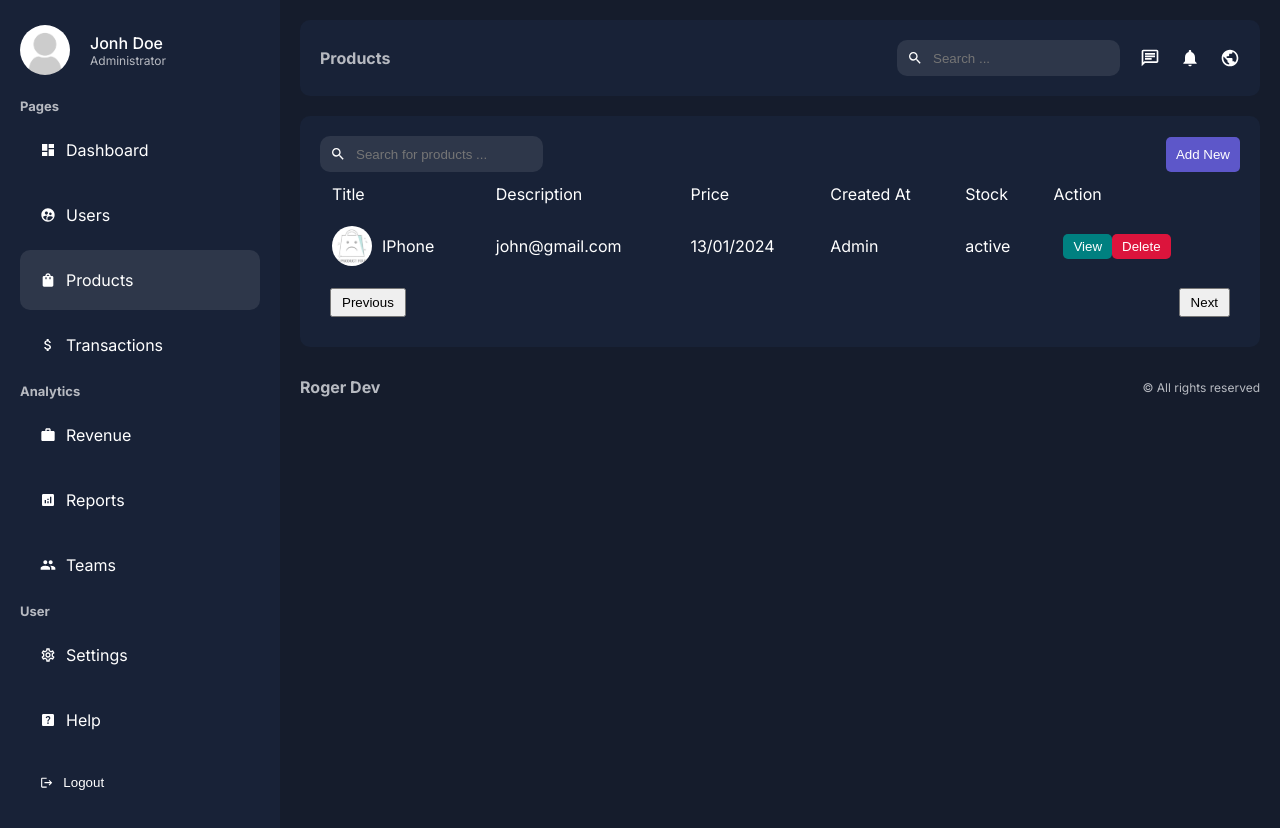
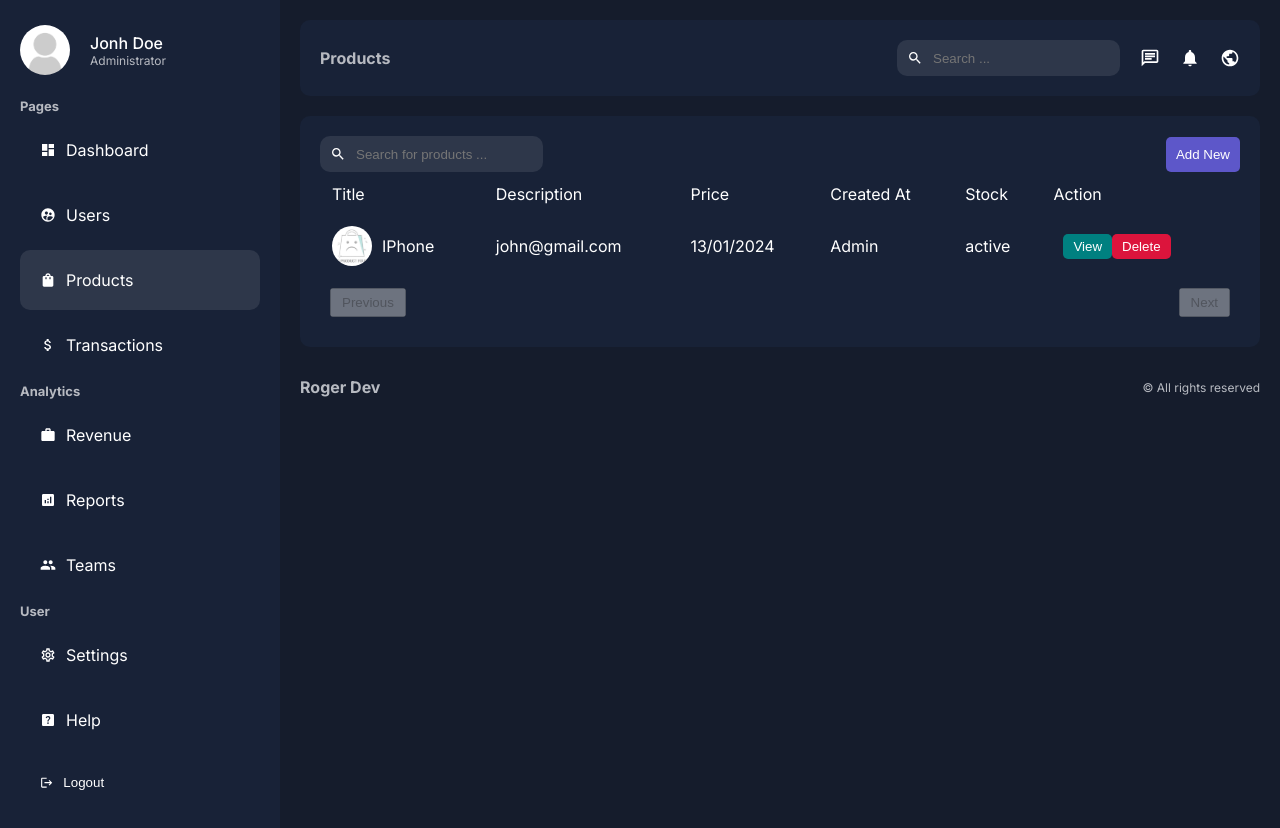
Before and after one commit to RooGeaR/admin-nextjs, a Next.js app: page /dashboard/products in a window 1280 px wide. Built offline with nearby package versions, Linux system fonts and the light colour scheme.

Commit message:
User Page Pagination funcionality

```diff
--- a/app/ui/dashboard/pagination/pagination.tsx
+++ b/app/ui/dashboard/pagination/pagination.tsx
@@ -1,10 +1,28 @@
+'use client'
+import { usePathname, useRouter, useSearchParams } from 'next/navigation'
 import styles from './pagination.module.css'
 
-const Pagination = () => {
+const Pagination = ({ count } : {count: number}) => {
+  const searchParams = useSearchParams()
+  const { replace } = useRouter()
+  const pathname = usePathname()
+
+  const page = searchParams.get("page") || 1
+
+  const params = new URLSearchParams(searchParams)
+  const ITEMS_PER_PAGE = 2
+  const hasPrev = ITEMS_PER_PAGE * (Number(page) - 1) > 0
+  const hasNext = ITEMS_PER_PAGE * (Number(page) - 1) + ITEMS_PER_PAGE < count
+
+  const handleChangePage = (type: string) => {
+    type === "prev" ? params.set('page', String(Number(page) - 1)) : params.set('page', String(Number(page) + 1))
+
+    replace(`${pathname}?${params}`)
+  }
   return (
     <div className={styles.container}>
-      <button className={styles.button}>Previous</button>
-      <button className={styles.button}>Next</button>
+      <button className={styles.button} disabled={!hasPrev} onClick={() => handleChangePage("prev")}>Previous</button>
+      <button className={styles.button} disabled={!hasNext} onClick={() => handleChangePage("next")}>Next</button>
     </div>
   )
 }
--- a/app/ui/dashboard/search/search.tsx
+++ b/app/ui/dashboard/search/search.tsx
@@ -16,6 +16,7 @@ const Search = ({placeholder}: SearchProps) => {
 
   const handleSearch = useDebouncedCallback((e: ChangeEvent<HTMLInputElement>) => {
     const params = new URLSearchParams(searchParams)
+    params.set('page', '1')
     const term = e.target.value
     if (term) {
       term.length > 2 && params.set('q', term);
```
Also changed, not shown: app/dashboard/users/page.tsx (+4 -3 lines), app/lib/data.ts (+6 -3 lines).
